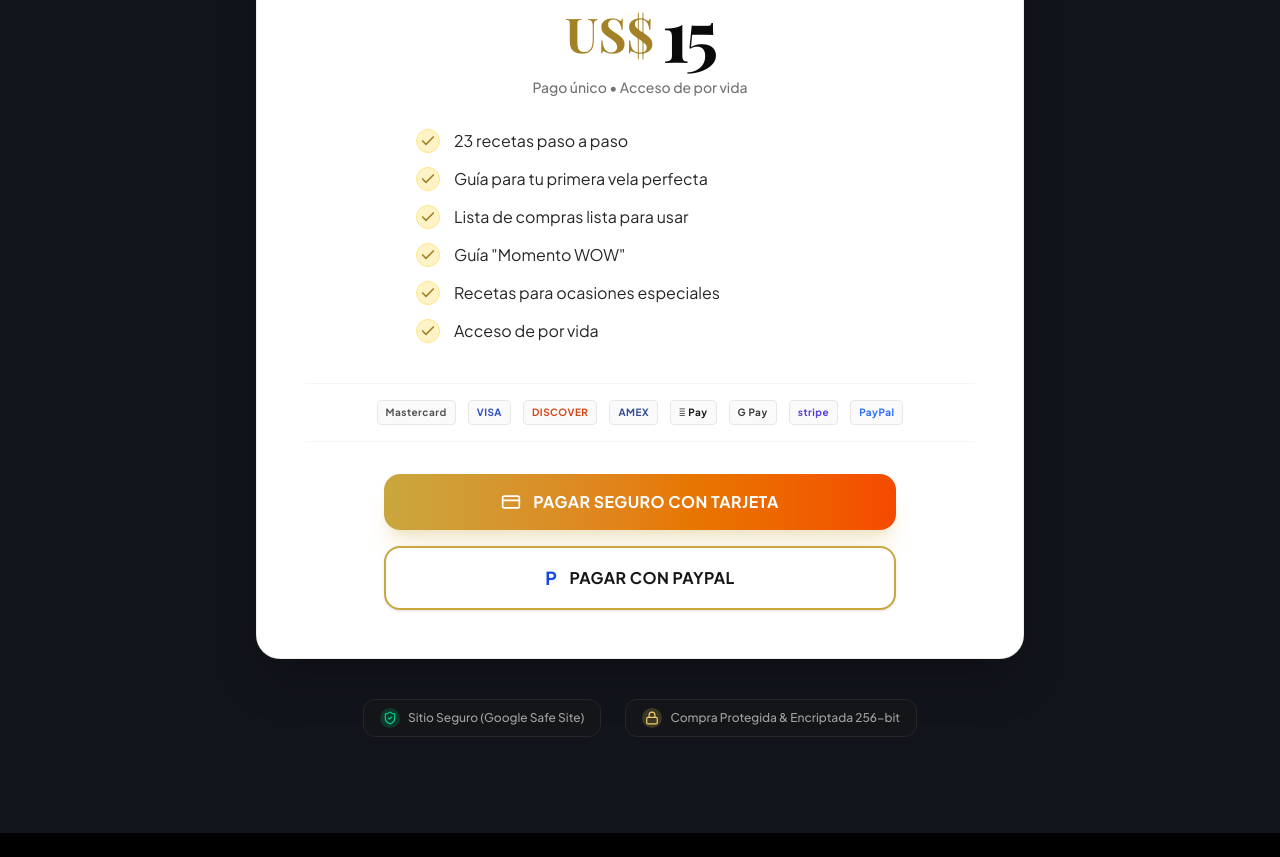
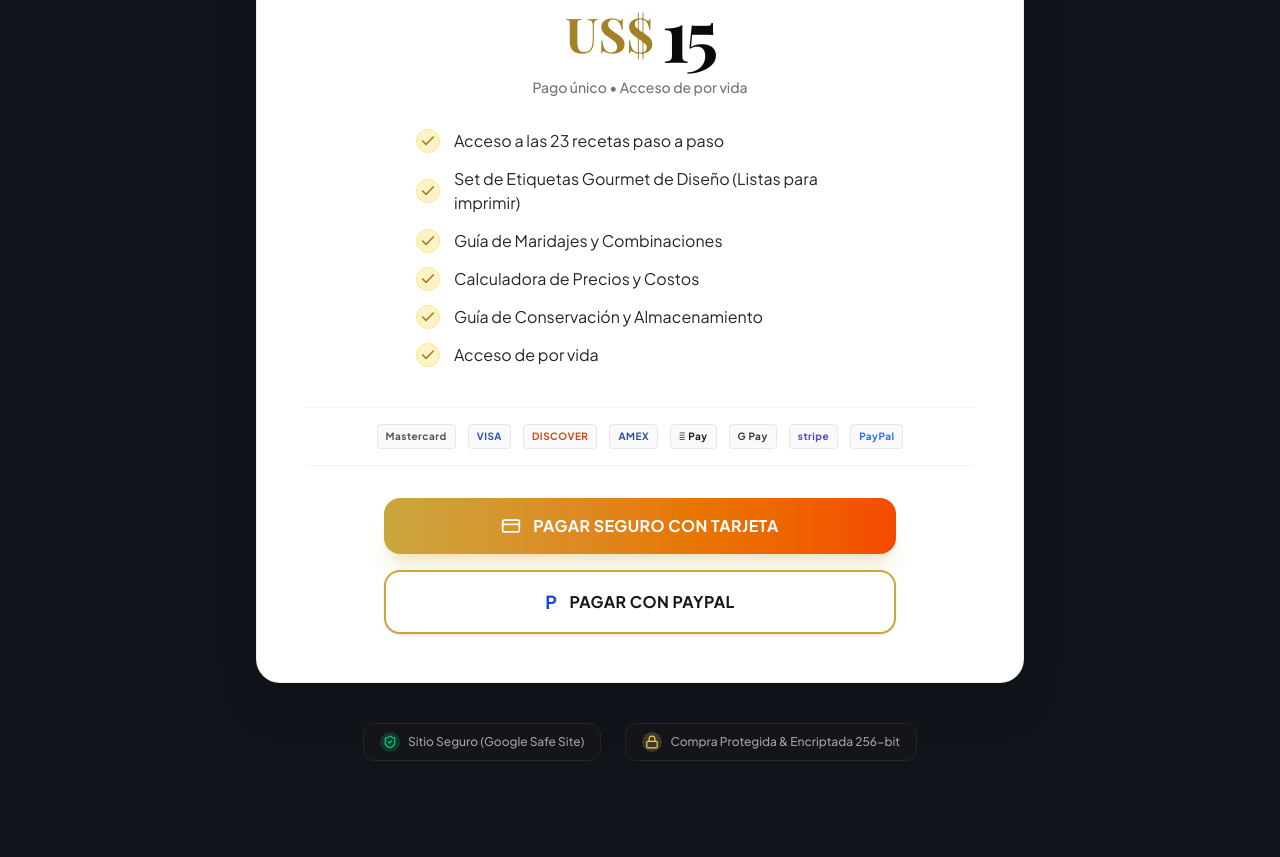
Before and after one commit to designingtotheworld/DTW-VELAS-GOURMET, a React (Vite) app: page / in a window 1280 px wide. Shown: the part 8680-9537 px from the top of the page. Before the commit the page ends 9513 px from the top, so only its background shows below. Built offline with nearby package versions, Linux system fonts and the light colour scheme; a web font is replaced by a local one.

Commit message:
feat: update course features list
Replace generic features with enhanced value propositions, including new design templates, cost calculators, and storage guides.

```diff
--- a/src/components/CheckoutBlock.tsx
+++ b/src/components/CheckoutBlock.tsx
@@ -10,11 +10,11 @@ export default function CheckoutBlock() {
   };
 
   const features = [
-    '23 recetas paso a paso',
-    'Guía para tu primera vela perfecta',
-    'Lista de compras lista para usar',
-    'Guía "Momento WOW"',
-    'Recetas para ocasiones especiales',
+    'Acceso a las 23 recetas paso a paso',
+    'Set de Etiquetas Gourmet de Diseño (Listas para imprimir)',
+    'Guía de Maridajes y Combinaciones',
+    'Calculadora de Precios y Costos',
+    'Guía de Conservación y Almacenamiento',
     'Acceso de por vida'
   ];
 
```
